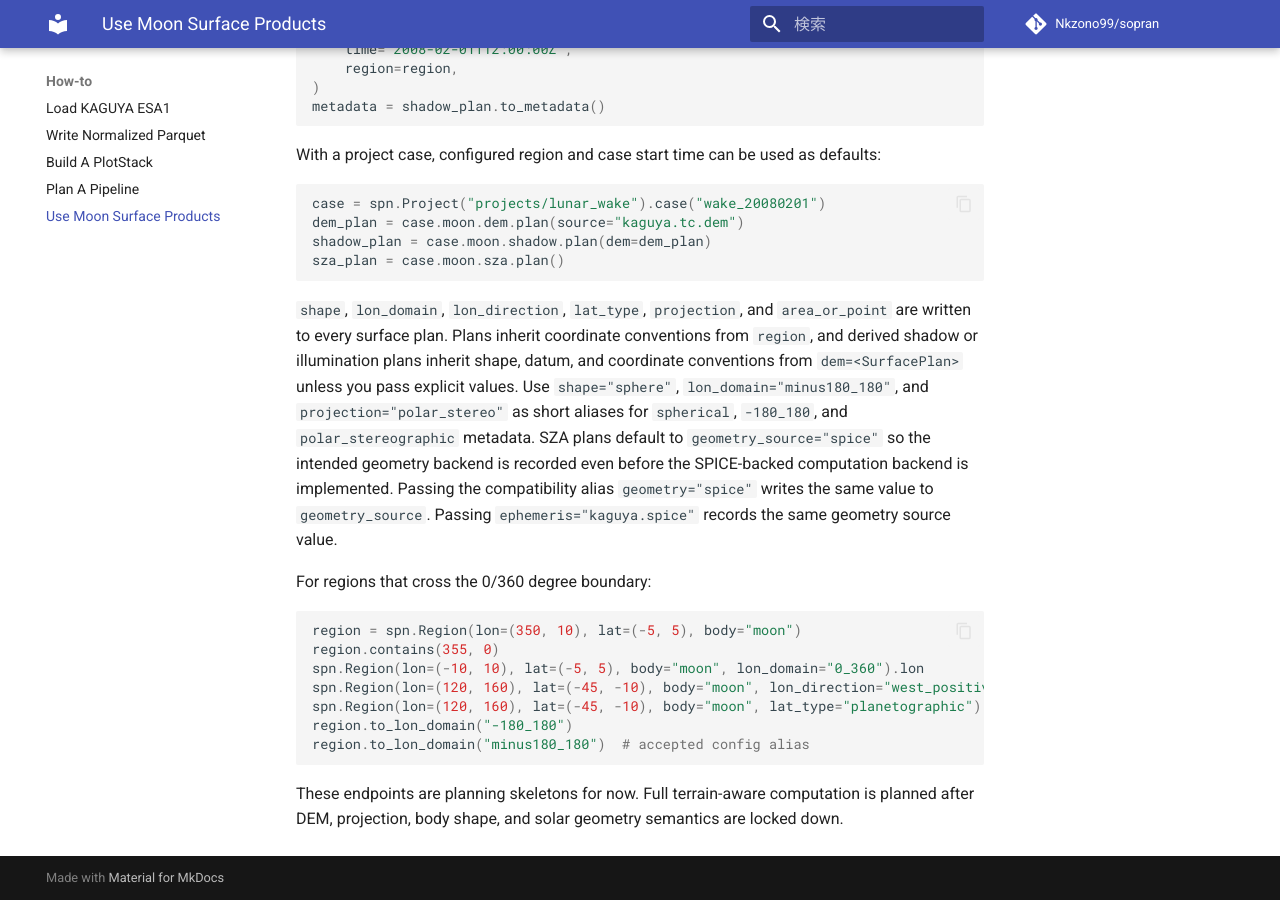
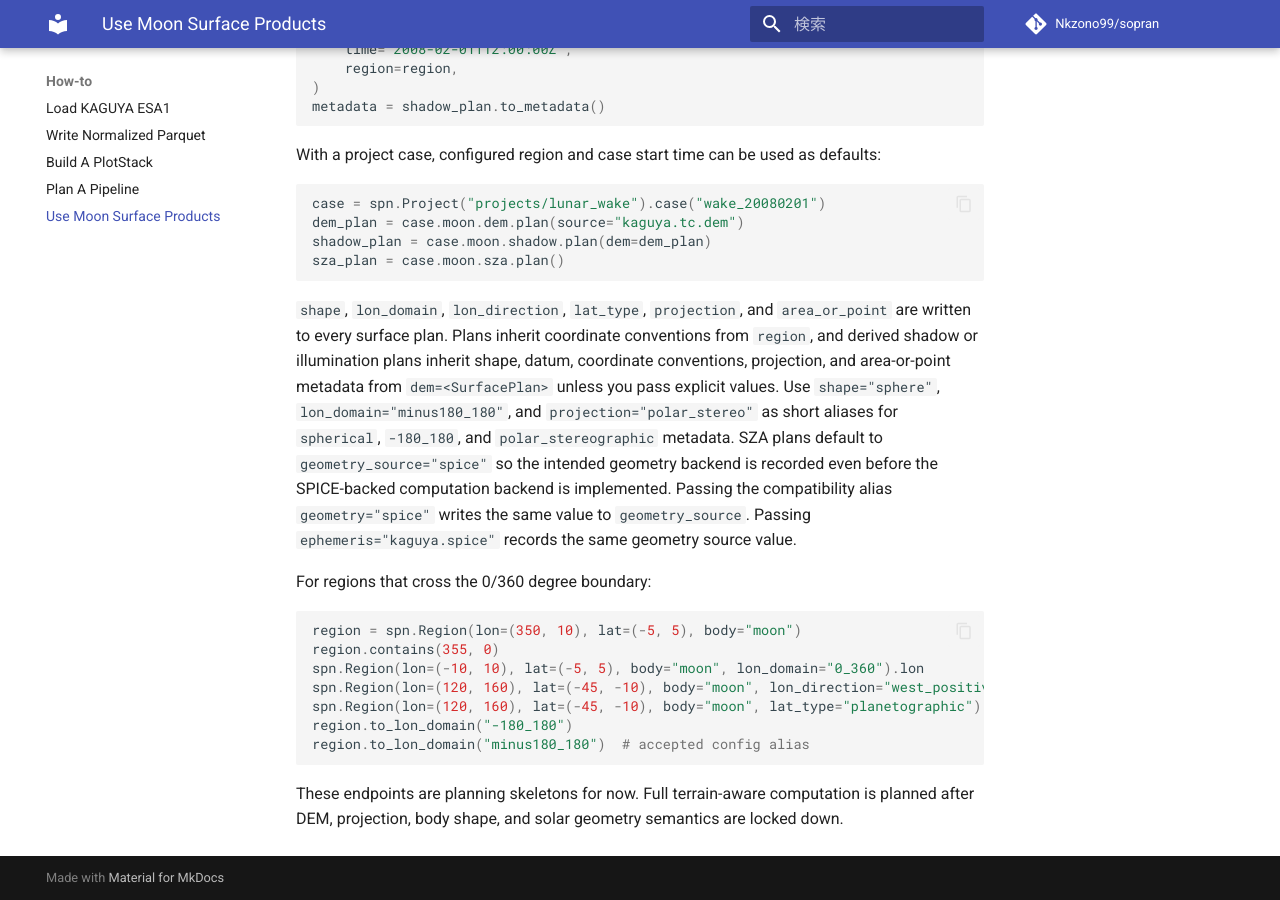
Before and after one commit to Nkzono99/sopran, an MkDocs documentation site: the page built from docs/how-to/moon-surface.md, in a window 1280 px wide and 900 px high, scrolled down 522 px. Built offline with MkDocs 1.6.1 and Material for MkDocs 9.7.7, drawn with Linux system fonts in a browser that asks for light colours; comment, search, counter and statistics services are not loaded.

Commit message:
Inherit surface projection metadata

```diff
--- a/docs/how-to/moon-surface.md
+++ b/docs/how-to/moon-surface.md
@@ -37,10 +37,11 @@ sza_plan = case.moon.sza.plan()
 `shape`, `lon_domain`, `lon_direction`, `lat_type`, `projection`, and
 `area_or_point` are written to every surface plan. Plans inherit coordinate
 conventions from `region`, and derived shadow or illumination plans inherit
-shape, datum, and coordinate conventions from `dem=<SurfacePlan>` unless you
-pass explicit values. Use `shape="sphere"`, `lon_domain="minus180_180"`, and
-`projection="polar_stereo"` as short aliases for `spherical`, `-180_180`, and
-`polar_stereographic` metadata.
+shape, datum, coordinate conventions, projection, and area-or-point metadata
+from `dem=<SurfacePlan>` unless you pass explicit values. Use
+`shape="sphere"`, `lon_domain="minus180_180"`, and `projection="polar_stereo"`
+as short aliases for `spherical`, `-180_180`, and `polar_stereographic`
+metadata.
 SZA plans default to `geometry_source="spice"` so the intended geometry backend
 is recorded even before the SPICE-backed computation backend is implemented.
 Passing the compatibility alias `geometry="spice"` writes the same value to
```
Also changed, not shown: SPEC.md (+4 -2 lines), docs/concepts/surface.md (+2 -2 lines), docs/surface/moon.md (+3 -3 lines), 2 other files.
